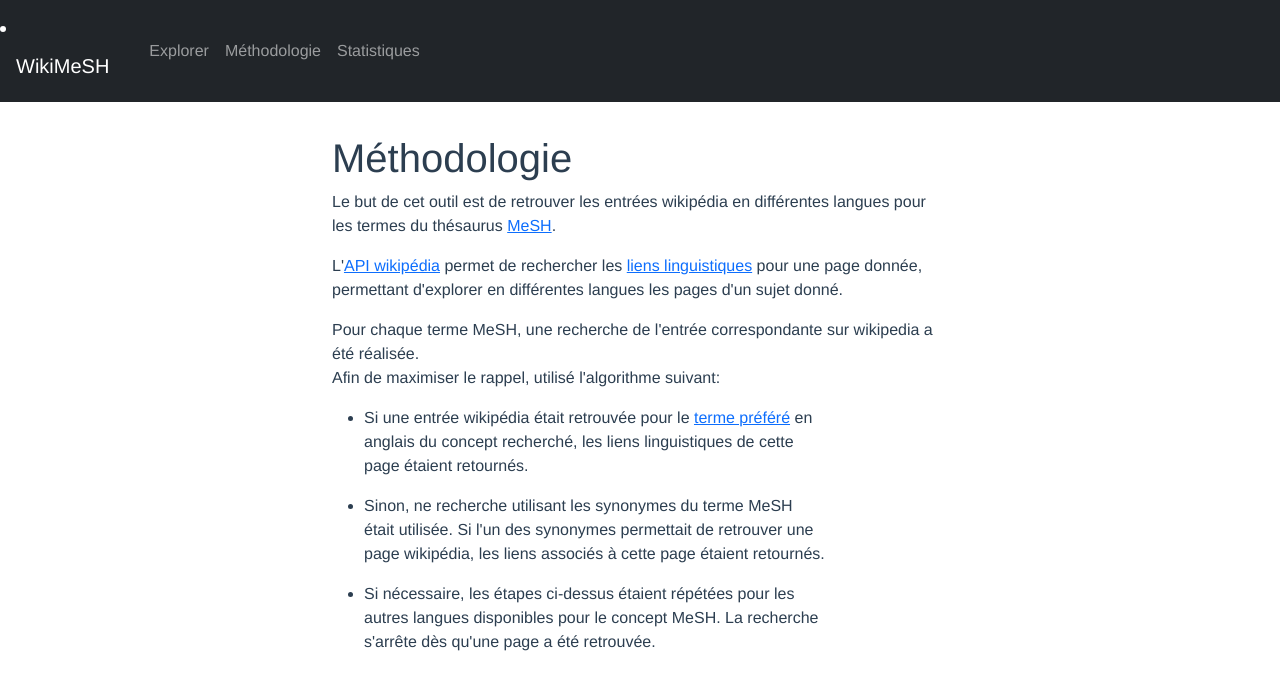
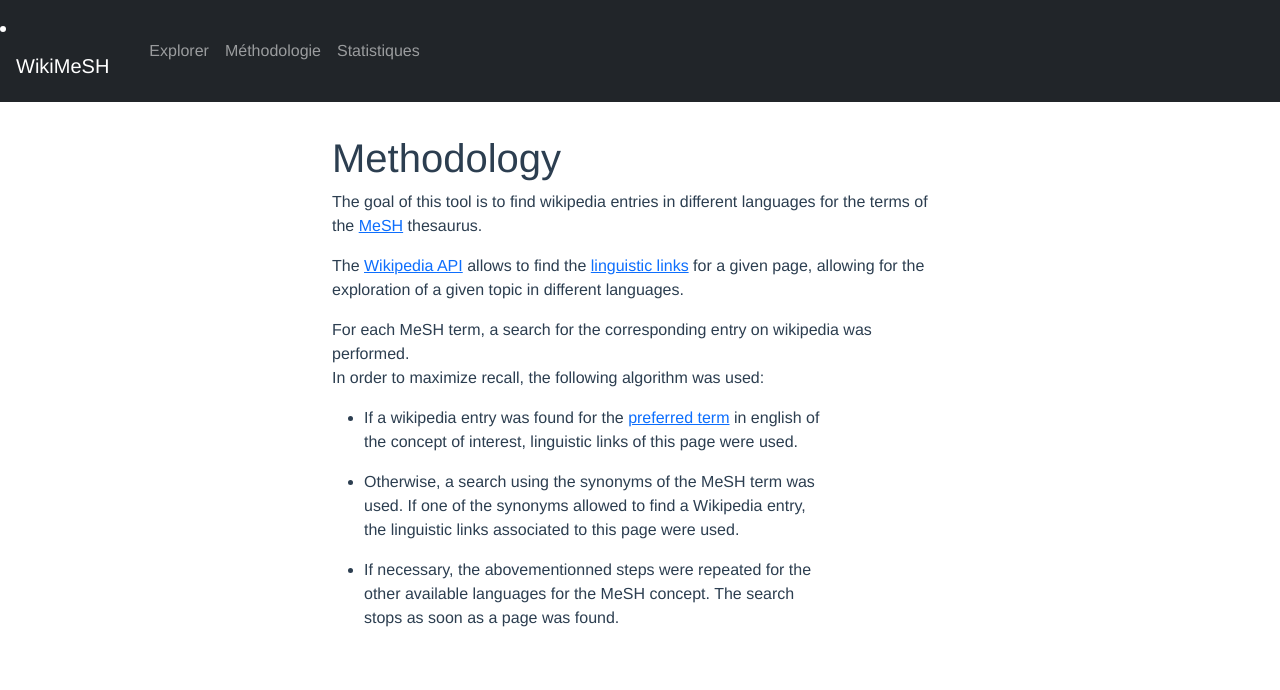
Before and after one commit to mikaeldusenne/wikimesh, a Vue app in the folder frontend/: page /methodology in a window 1280 px wide. Shown: the top 690 px of the page. Built offline with nearby package versions, Linux system fonts and the light colour scheme; no server answers.

Commit message:
methodology english

```diff
--- a/frontend/src/views/Methodology.vue
+++ b/frontend/src/views/Methodology.vue
@@ -2,29 +2,29 @@
   <div class="container-fluid">
     <b-row class="justify-content-md-center">
       <b-col class="col-md-6">
-        <h1>Méthodologie</h1>
+        <h1>Methodology</h1>
       </b-col>
     </b-row>
     <b-row class="d-flex justify-content-center">
       <b-col xs="12" sm="8" xl="6">
         <p>
-          Le but de cet outil est de retrouver les entrées wikipédia en différentes langues pour les termes du thésaurus <a href="https://www.hetop.eu/hetop/rep/uk/MESH/" target="_blank">MeSH</a>.
+          The goal of this tool is to find wikipedia entries in different languages for the terms of the <a href="https://www.hetop.eu/hetop/rep/uk/MESH/" target="_blank">MeSH</a> thesaurus.
         </p>
         <p>
-          L'<a href="https://www.mediawiki.org/wiki/API:Main_page" target="_blank">API wikipédia</a> permet de rechercher les <a href="https://www.mediawiki.org/wiki/API:Langlinks" target="_blank">liens linguistiques</a> pour une page donnée, permettant d'explorer en différentes langues les pages d'un sujet donné.
+          The <a href="https://www.mediawiki.org/wiki/API:Main_page" target="_blank">Wikipedia API</a> allows to find the <a href="https://www.mediawiki.org/wiki/API:Langlinks" target="_blank">linguistic links</a> for a given page, allowing for the exploration of a given topic in different languages.
         </p>
         <p>
-          Pour chaque terme MeSH, une recherche de l'entrée correspondante sur wikipedia a été réalisée.<br>
-          Afin de maximiser le rappel, utilisé l'algorithme suivant:<br>
+          For each MeSH term, a search for the corresponding entry on wikipedia was performed.<br>
+          In order to maximize recall, the following algorithm was used:<br>
           <ul style="margin-top: 1rem; max-width: 80%;">
             <li>
-              Si une entrée wikipédia était retrouvée pour le <a href="https://www.nlm.nih.gov/mesh/concept_structure.html" target="_blank">terme préféré</a> en anglais du concept recherché, les liens linguistiques de cette page étaient retournés.
+              If a wikipedia entry was found for the <a href="https://www.nlm.nih.gov/mesh/concept_structure.html" target="_blank">preferred term</a> in english of the concept of interest, linguistic links of this page were used.
             </li>
             <li>
-              Sinon, ne recherche utilisant les synonymes du terme MeSH était utilisée. Si l'un des synonymes permettait de retrouver une page wikipédia, les liens associés à cette page étaient retournés.
+              Otherwise, a search using the synonyms of the MeSH term was used. If one of the synonyms allowed to find a Wikipedia entry, the linguistic links associated to this page were used.
             </li>
             <li>
-              Si nécessaire, les étapes ci-dessus étaient répétées pour les autres langues disponibles pour le concept MeSH. La recherche s'arrête dès qu'une page a été retrouvée.
+              If necessary, the abovementionned steps were repeated for the other available languages for the MeSH concept. The search stops as soon as a page was found.
             </li>
           </ul>
 
```
